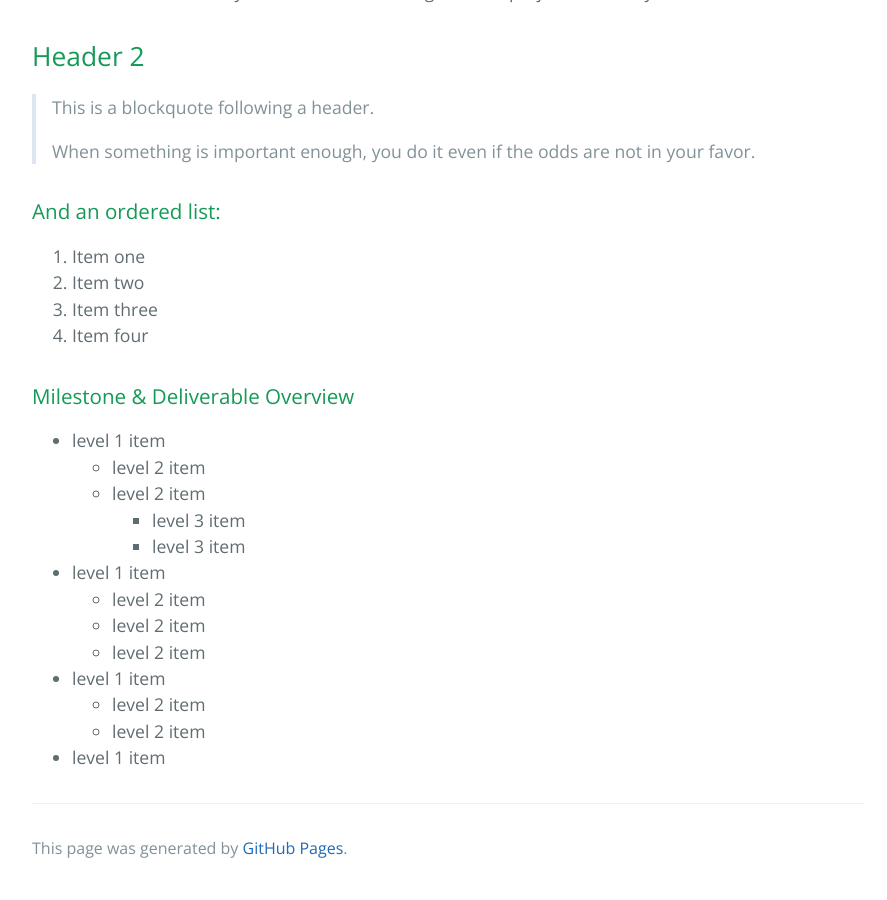
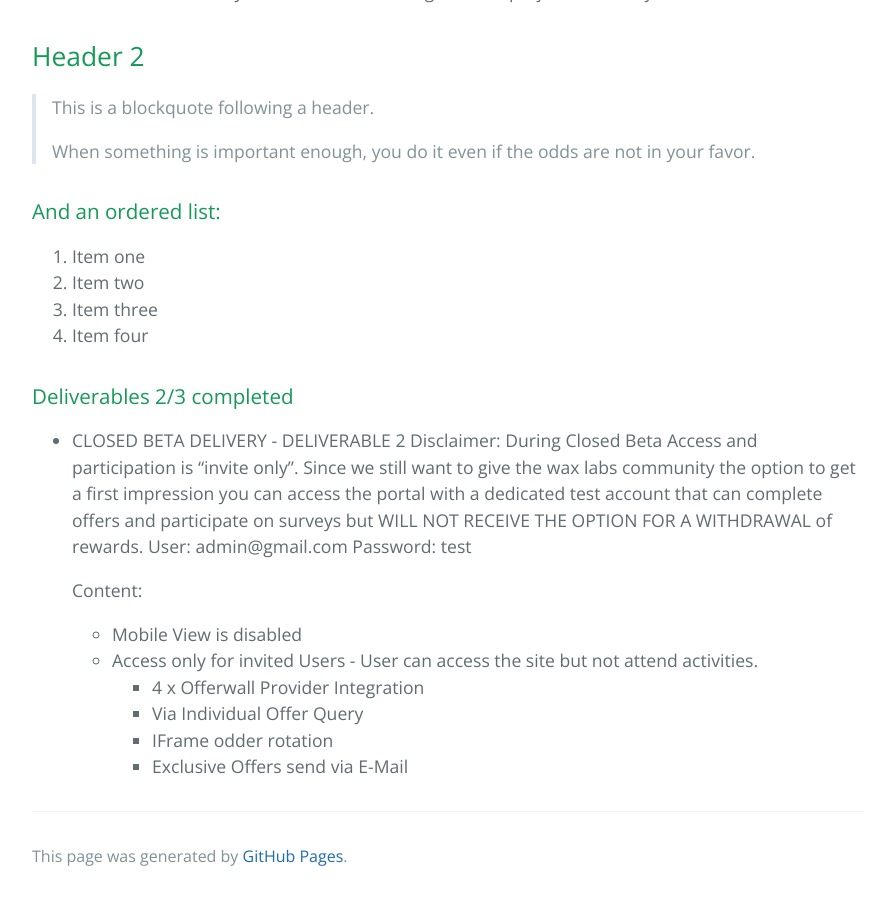
Before and after one commit to KleeblattGames/KleeblattGames.github.io, a Jekyll site: the page built from index.md, in a window 1280 px wide and 900 px high, scrolled down 684 px. Shown: the whole window, without its empty margins (192-1079 px from the left). Built offline with Jekyll 4.4.1, drawn with Linux system fonts in a browser that asks for light colours.

Commit message:
Update index.md

```diff
--- a/index.md
+++ b/index.md
@@ -29,18 +29,19 @@ This is a normal paragraph following a header. GitHub is a code hosting platform
 1.  Item three
 1.  Item four
 
-### Milestone & Deliverable Overview
+### Deliverables 2/3 completed
 
-- level 1 item
-  - level 2 item
-  - level 2 item
-    - level 3 item
-    - level 3 item
-- level 1 item
-  - level 2 item
-  - level 2 item
-  - level 2 item
-- level 1 item
-  - level 2 item
-  - level 2 item
-- level 1 item
+- CLOSED BETA DELIVERY - DELIVERABLE 2
+  Disclaimer: During Closed Beta Access and participation is "invite only". Since we still want to give the wax labs community
+  the option to get a first impression you can access the portal with a dedicated test account that can complete offers
+  and participate on surveys but WILL NOT RECEIVE THE OPTION FOR A WITHDRAWAL of rewards.
+  User: admin@gmail.com
+  Password: test
+
+  Content:
+  - Mobile View is disabled
+  - Access only for invited Users - User can access the site but not attend activities.
+    - 4 x Offerwall Provider Integration
+    - Via Individual Offer Query
+    - IFrame odder rotation
+    - Exclusive Offers send via E-Mail
```
